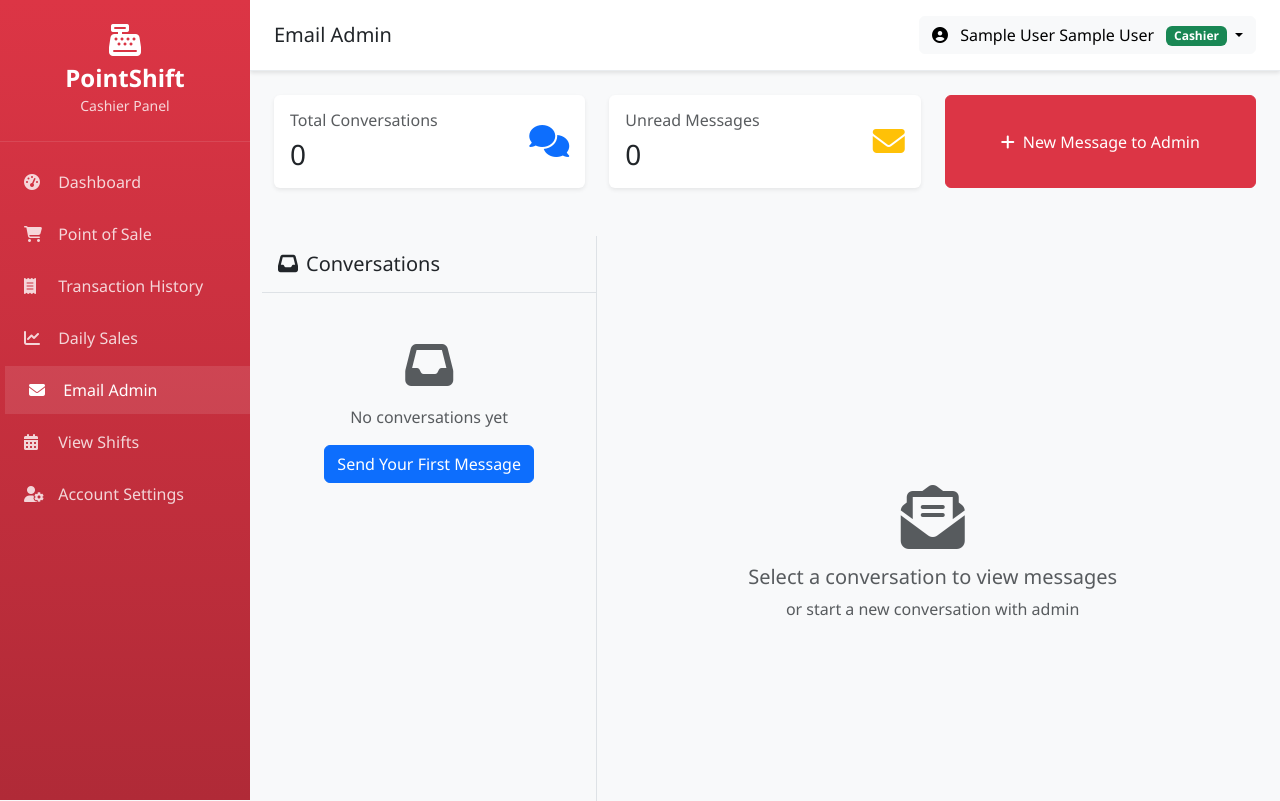
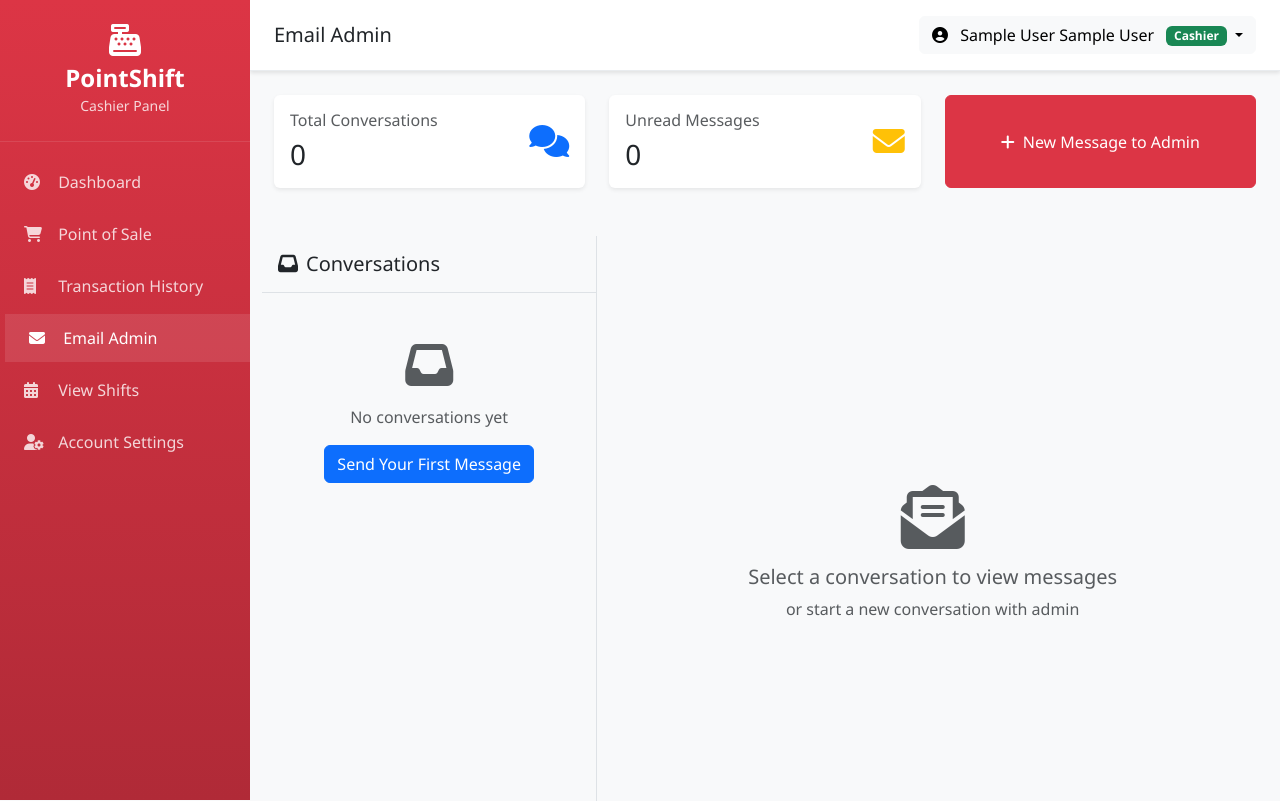
Before and after one commit to LeeDev428/point-shift_pos-system, a PHP site: page /point-shift_pos-system/cashier/email.php in a window 1280 px wide. Run offline with PHP 8.4, Linux system fonts and the light colour scheme; the visitor is signed in with stand-in values (Sample User, id 1); data that the repository does not hold is empty.

Commit message:
Update layout.php

```diff
--- a/cashier/views/layout.php
+++ b/cashier/views/layout.php
@@ -190,19 +190,13 @@
                     </a>
                 </li>
                 <li class="nav-item">
-                    <a class="nav-link <?php echo basename($_SERVER['PHP_SELF']) == 'sales.php' ? 'active' : ''; ?>" href="sales.php">
-                        <i class="fas fa-chart-line"></i>
-                        Daily Sales
-                    </a>
-                </li>
-                <li class="nav-item">
                     <a class="nav-link <?php echo basename($_SERVER['PHP_SELF']) == 'email.php' ? 'active' : ''; ?>" href="email.php">
                         <i class="fas fa-envelope"></i>
                         Email Admin
                     </a>
                 </li>
                 <li class="nav-item">
-                    <a class="nav-link <?php echo basename($_SERVER['PHP_SELF']) == 'view_shifts.php' ? 'active' : ''; ?>" href="../../view_shifts.php">
+                    <a class="nav-link <?php echo basename($_SERVER['PHP_SELF']) == 'view_shifts.php' ? 'active' : ''; ?>" href="view_shifts.php">
                         <i class="fas fa-calendar-alt"></i>
                         View Shifts
                     </a>
```
